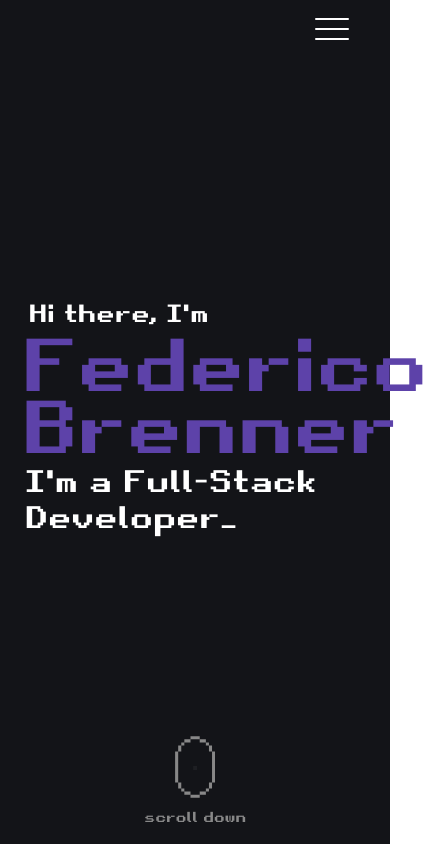
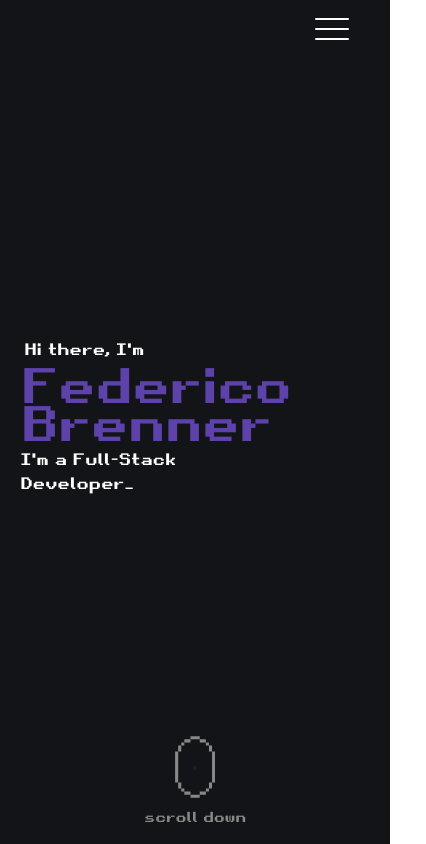
Before and after one commit to fede-brenner/Portfolio, a Vue app: page / in a window 390 px wide. Shown: the top 844 px of the page, 426 px wide, since content can reach past the window. Built offline with nearby package versions, Linux system fonts and the light colour scheme.

Commit message:
Adjusted font sizes

```diff
--- a/public/index.html
+++ b/public/index.html
@@ -12,7 +12,6 @@
       <strong>We're sorry but <%= htmlWebpackPlugin.options.title %> doesn't work properly without JavaScript enabled. Please enable it to continue.</strong>
     </noscript>
     <div id="app">
-      {{name}}
       <app></app>
     </div>
     <!-- built files will be auto injected -->
--- a/src/components/Hero.vue
+++ b/src/components/Hero.vue
@@ -1,15 +1,15 @@
 <template>
     <section class="h-screen p-0 flex items-center mx-5 md:justify-center">
-        <div class="block md:grid md:grid-flow-col md:grid-cols-2 md:justify-between md:items-center" style="width: 1000px;">
+        <div class="block md:grid md:grid-flow-col md:grid-cols-2 md:justify-between md:items-center md:max-w-[1000px]">
             <div class="left-col">
-                <p id="uphead" class="text-white text-left m-0 text-2xl pl-2 w-100">{{upText}}</p>
+                <p id="uphead" class="text-white text-left m-0 text-1xl pl-1 sm:text-2xl md:pl-2 w-100">{{upText}}</p>
                 <div>
-                    <h1 id="name1" class="text-left text-accent m-0 text-7xl font-normal">{{nombre}}</h1>
-                    <h1 id="name2" class="text-left text-accent m-0 text-7xl -translate-y-2.5 font-normal">{{apellido}}</h1>
+                    <h1 id="name1" class="text-left text-accent m-0 text-5xl sm:text-7xl font-normal">{{nombre}}</h1>
+                    <h1 id="name2" class="text-left text-accent m-0 text-5xl sm:text-7xl -translate-y-2.5 font-normal">{{apellido}}</h1>
                 </div>
                 <div>
-                    <p id="subhead1" class="text-left text-white -translate-y-2.5 text-3xl pl-1 m-0">{{underText1}}</p>
-                    <p id="subhead2" class="text-left text-white -translate-y-2.5 text-3xl pl-1 m-0">{{underText2}}</p>
+                    <p id="subhead1" class="text-left text-white -translate-y-2.5 text-1xl sm:text-3xl md:pl-1 m-0">{{underText1}}</p>
+                    <p id="subhead2" class="text-left text-white -translate-y-2.5 text-1xl sm:text-3xl md:pl-1 m-0">{{underText2}}</p>
                 </div>
 
             </div>
```
